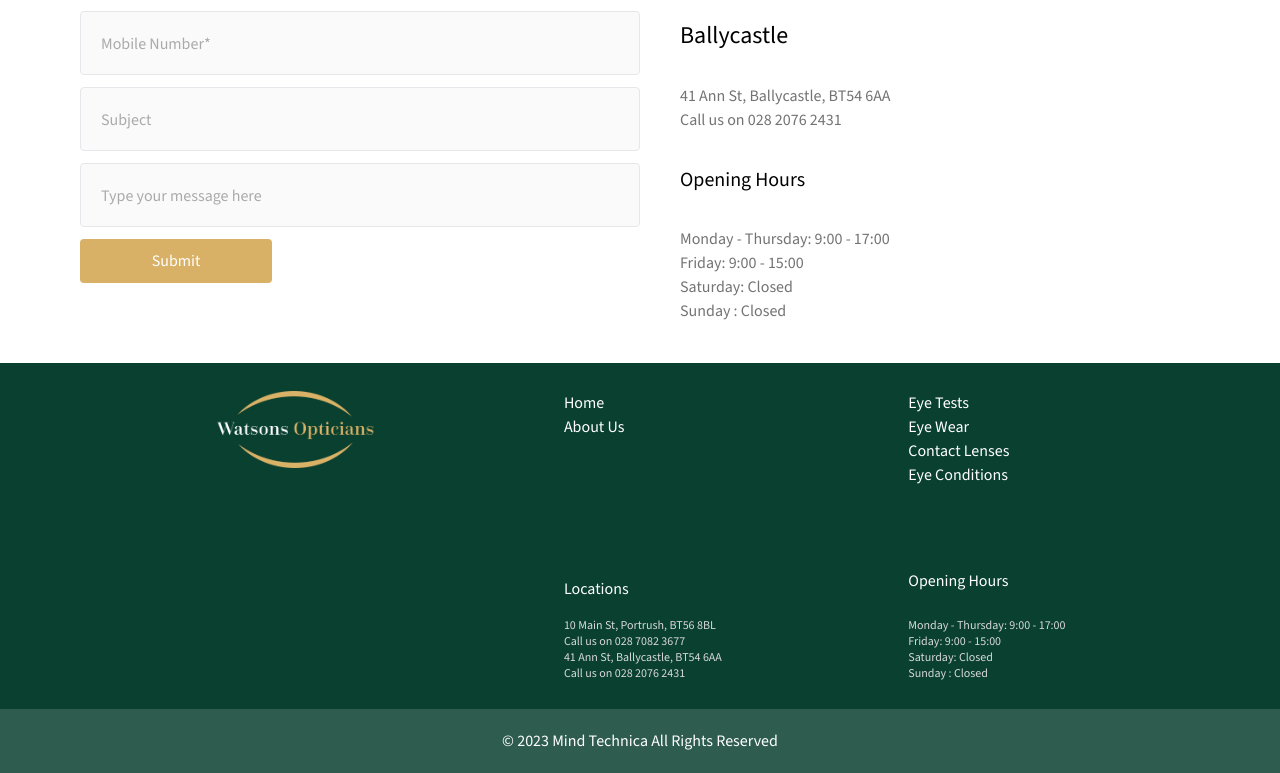
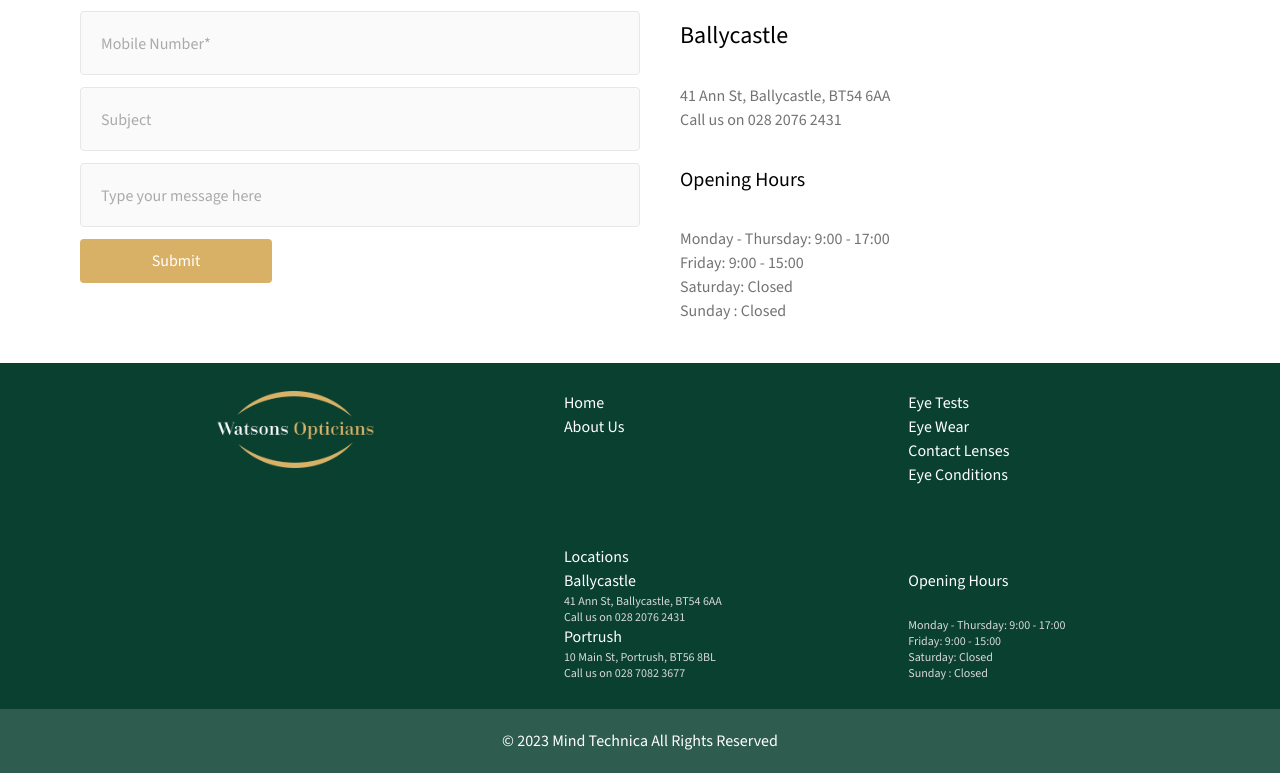
Before and after one commit to AGuerriere/watsons, a Next.js app: page / in a window 1280 px wide. Shown: the part 5001-5774 px from the top of the page. Built offline with nearby package versions, Linux system fonts and the light colour scheme.

Commit message:
changed locations order in footer as per client request

```diff
--- a/src/components/Footer.tsx
+++ b/src/components/Footer.tsx
@@ -3,7 +3,7 @@
 
 
 export default function Footer() {
-  return(
+  return (
     <>
       <div className="flex flex-row items-center justify-evenly bg-green1 -ml-7 -mr-7 md:-ml-20 md:-mr-20 text-white min-h-[290px] p-7">
         <div className="min-h-[290px]">
@@ -22,14 +22,17 @@
           </div>
           <div>
             <h5>Locations</h5>
-            <p className="text-xs text-grey2"> <br />
-              10 Main St, Portrush, BT56 8BL <br />
-              Call us on 028 7082 3677
-            </p>
+            <h5>Ballycastle</h5>
             <p className="text-xs text-grey2">
               41 Ann St, Ballycastle, BT54 6AA <br />
               Call us on 028 2076 2431
             </p>
+            <h5>Portrush</h5>
+            <p className="text-xs text-grey2">
+              10 Main St, Portrush, BT56 8BL <br />
+              Call us on 028 7082 3677
+            </p>
+
           </div>
         </div>
         <div className="flex flex-col justify-between min-h-[290px]">
```
Lines whose indentation alone changed are shown as unchanged.
